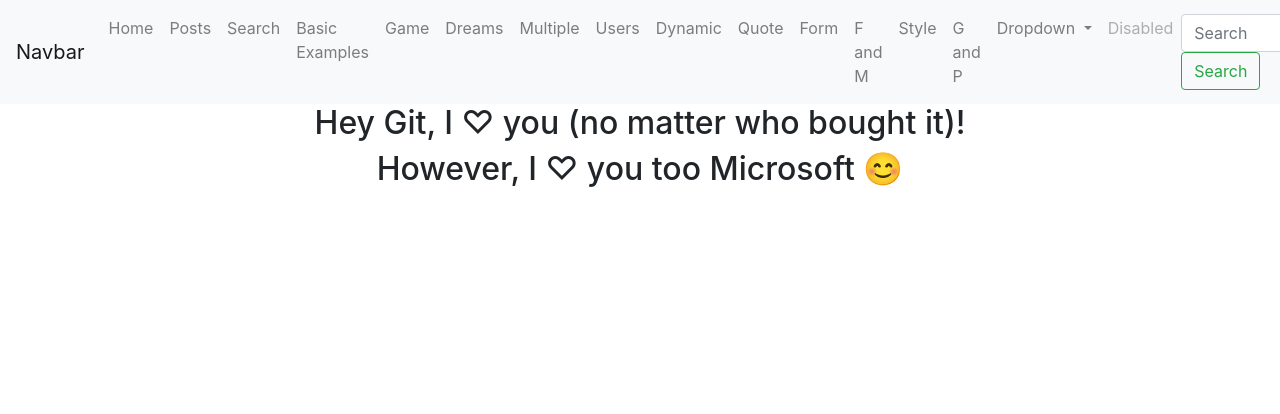
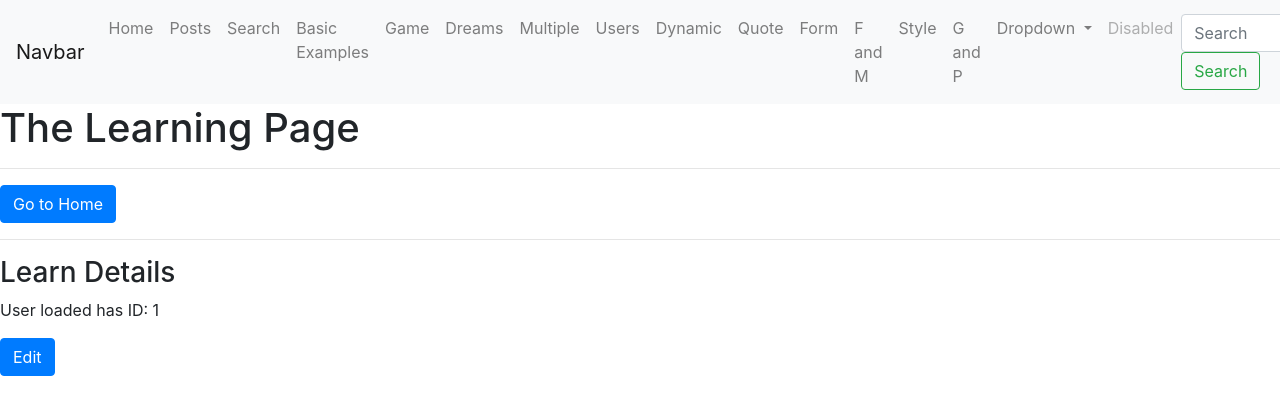
Before and after one commit to aderbalfarias/learning-vue, a Vue app: page /learn/1 in a window 1280 px wide. Before the commit this address led to /. Shown: the top 414 px of the page. Built offline with nearby package versions, Linux system fonts and the light colour scheme; what vue-resource would draw is missing.

Commit message:
Adjusting the routes

```diff
--- a/src/App.vue
+++ b/src/App.vue
@@ -3,6 +3,10 @@
         <!-- <img src="./assets/logo.png"> -->
         <Nav/>
         <router-view></router-view>
+
+        <!-- <router-view name="header-top"></router-view>
+        <router-view></router-view>
+        <router-view name="header-bottom"></router-view> -->
     </div>
 </template>
 
--- a/src/components/Learn/LearnDetail.vue
+++ b/src/components/Learn/LearnDetail.vue
@@ -4,9 +4,9 @@
         <p>User loaded has ID: {{ $route.params.id }}</p>
         <router-link
             tag="button"
-            :to="{ name: 'userEdit', params: { id: $route.params.id }, query: { locale: 'en', q: 100 } }"
+            :to="{ name: 'learnEdit', params: { id: $route.params.id }, query: { locale: 'en', q: 100 } }"
             class="btn btn-primary">
-                Edit User
+                Edit
         </router-link>
     </div>
 </template>
--- a/src/routes.js
+++ b/src/routes.js
@@ -14,10 +14,21 @@
 import FilterAndMixin from './components/FilterAndMixin/Index.vue';
 import Style from './components/Style/Index.vue';
 import GetAndPost from './components/GetAndPost/Index.vue';
+// import Nav from './components/Shared/Nav.vue';
+import Learn from './components/Learn/Learn.vue';
+import LearnStart from './components/Learn/LearnStart.vue';
+import LearnDetail from './components/Learn/LearnDetail.vue';
+import LearnEdit from './components/Learn/LearnEdit.vue';
 
 export const routes = [
     {
-        path: '', component: Home, name: 'home'
+        path: '',
+        component: Home,
+        name: 'home',
+        comments: {
+            default: Home,
+            // 'header-top': Nav
+        }
     },
     {
         path: '/posts', component: Posts
@@ -64,5 +75,20 @@
     {
         path: '/getandpost', component: GetAndPost
     },
+    {
+        path: '/learn',
+        components: {
+            default: Learn,
+            //'header-bottom': Nav
+        },
+        children: [
+            { path: '', component: LearnStart },
+            { path: ':id', component: LearnDetail },
+            { path: ':id/edit', component: LearnEdit, name: 'learnEdit' }
+        ]
+    },
+    {
+        path: '/redirect-me', redirect: { name: 'home' }
+    },
     {   path: '*', redirect: '/' }
 ];
```
